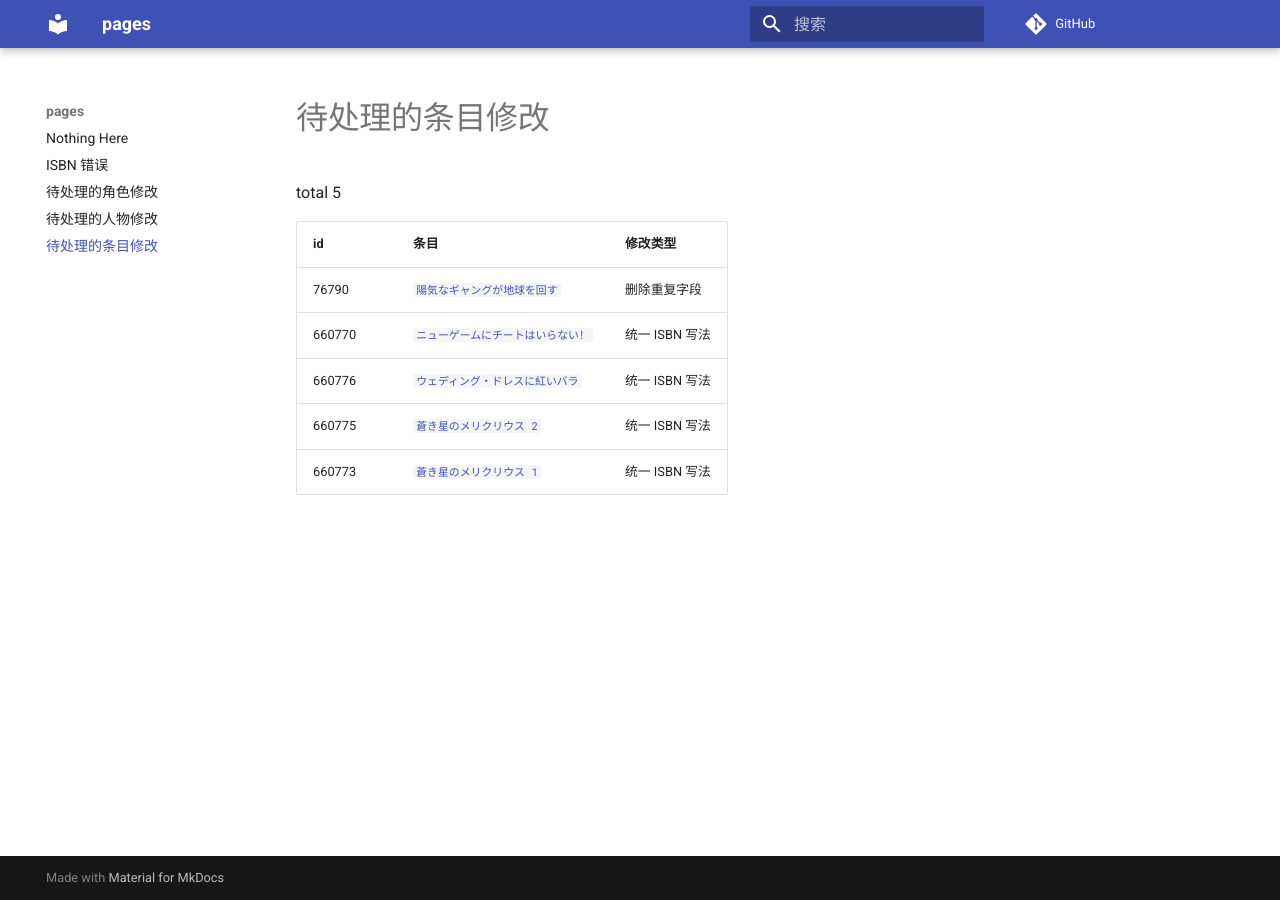
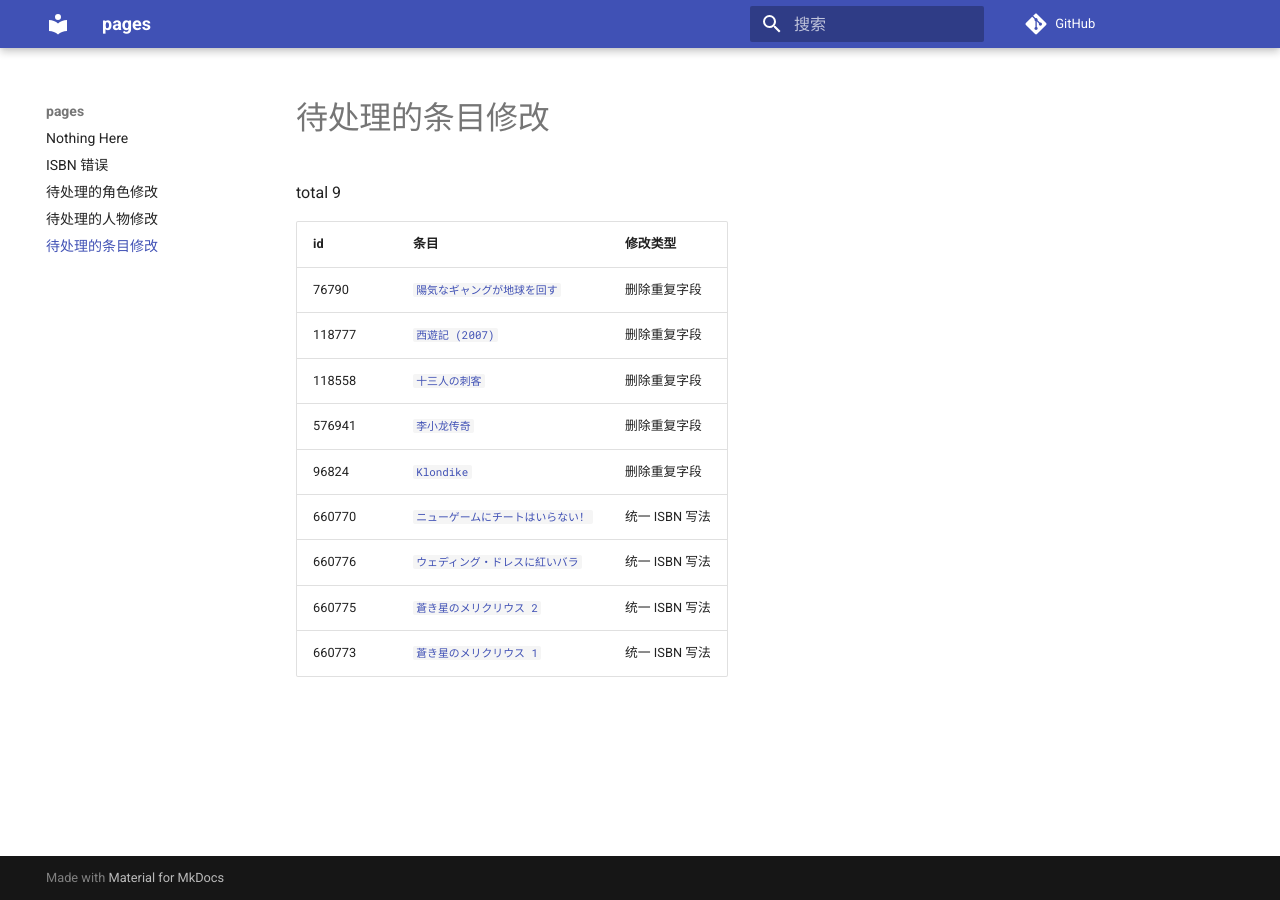
Before and after one commit to trim21/bangumi-pages, an MkDocs documentation site: the page built from docs/pending-subject-changes.md, in a window 1280 px wide. Built offline with MkDocs 1.6.1 and Material for MkDocs 9.7.7, drawn with Linux system fonts in a browser that asks for light colours; comment, search, counter and statistics services are not loaded.

Commit message:
update pending-changes.md

```diff
--- a/docs/pending-subject-changes.md
+++ b/docs/pending-subject-changes.md
@@ -1,10 +1,14 @@
 # 待处理的条目修改
 
-total 5
+total 9
 
 | id | 条目 | 修改类型 |
 | --- | --- | --- |
 | 76790 | [`陽気なギャングが地球を回す`](https://bgm.tv/subject/76790) | 删除重复字段 |
+| 118777 | [`西遊記 (2007)`](https://bgm.tv/subject/118777) | 删除重复字段 |
+| 118558 | [`十三人の刺客`](https://bgm.tv/subject/118558) | 删除重复字段 |
+| 576941 | [`李小龙传奇`](https://bgm.tv/subject/576941) | 删除重复字段 |
+| 96824 | [`Klondike`](https://bgm.tv/subject/96824) | 删除重复字段 |
 | 660770 | [`ニューゲームにチートはいらない！`](https://bgm.tv/subject/660770) | 统一 ISBN 写法 |
 | 660776 | [`ウェディング・ドレスに紅いバラ`](https://bgm.tv/subject/660776) | 统一 ISBN 写法 |
 | 660775 | [`蒼き星のメリクリウス 2`](https://bgm.tv/subject/660775) | 统一 ISBN 写法 |
```
